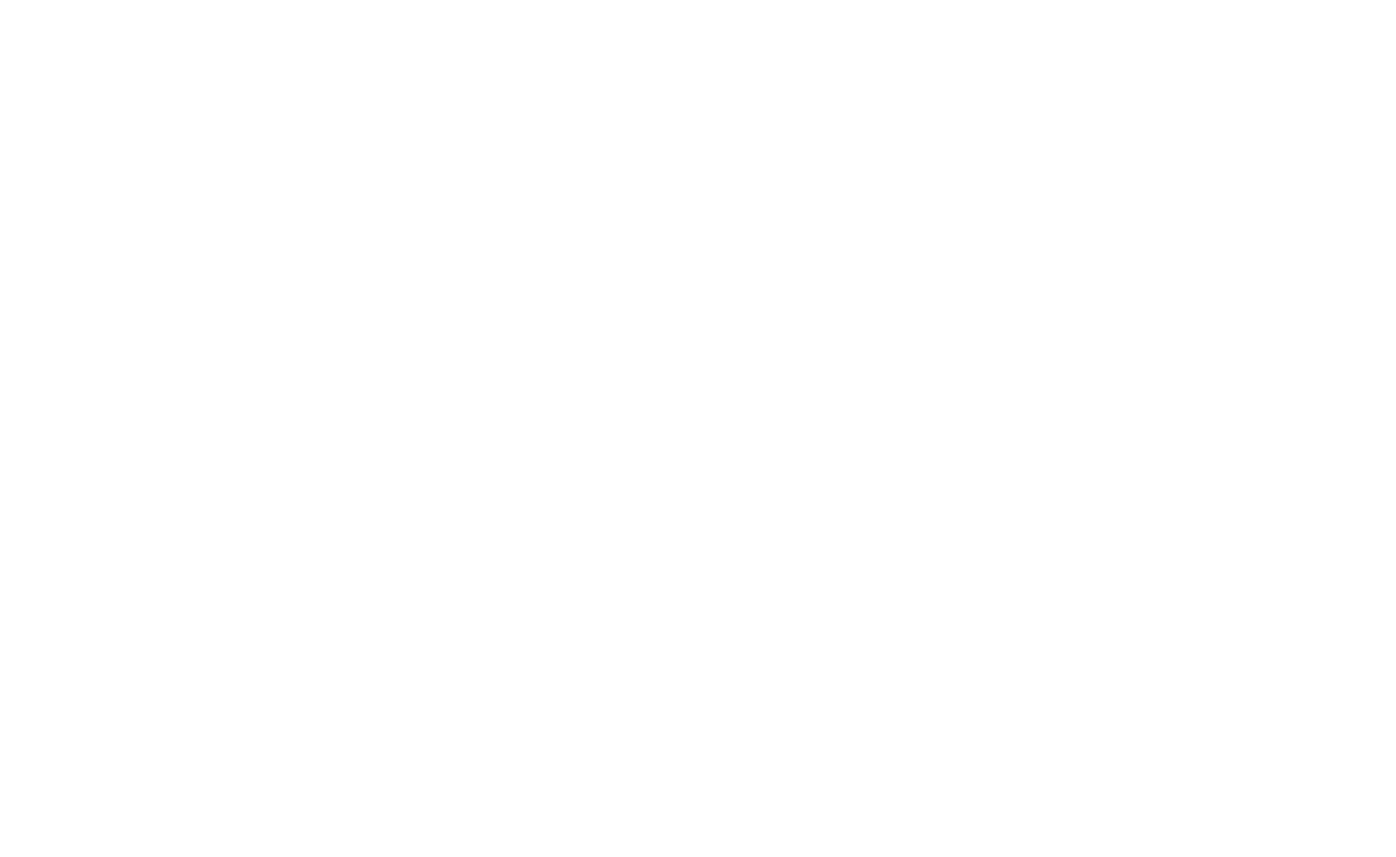
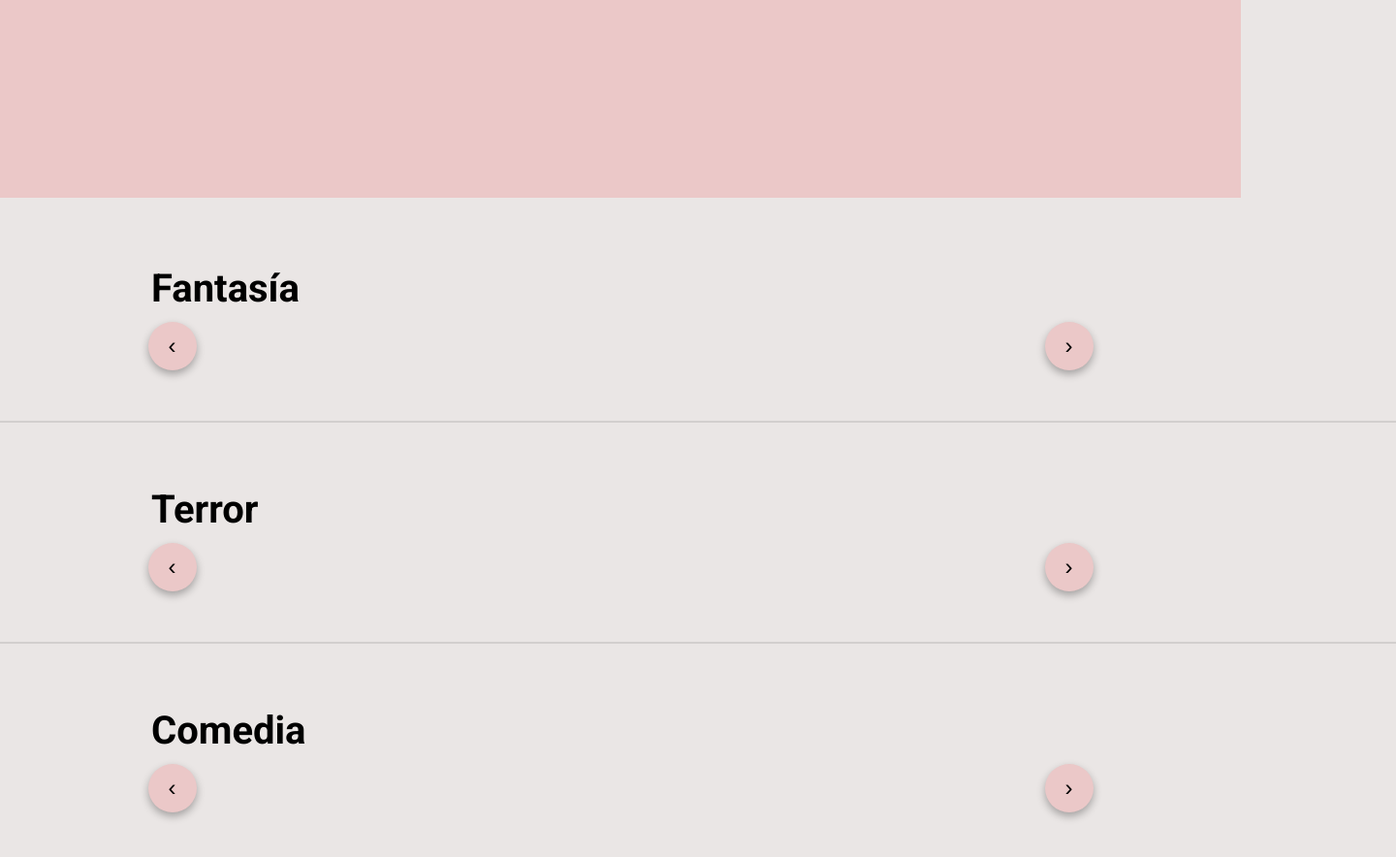
Before and after one commit to ivangago2000/front-act06-cartelera, a plain HTML site: page index.html in a window 1280 px wide. Shown: the whole page at 97% size, 1440 px wide, since content can reach past the window. Before the commit the page ends 800 px from the top, so only its background shows below. Drawn offline with Linux system fonts and the light colour scheme; no server answers.

Commit message:
fusion trending + genero

```diff
--- a/index.html
+++ b/index.html
@@ -4,24 +4,82 @@
     <meta charset="UTF-8">
     <meta name="viewport" content="width=device-width, initial-scale=1.0">
     <title>NetCoders</title>
+    <link rel="stylesheet" href="https://fonts.googleapis.com/css2?family=Roboto:wght@700&display=swap">
+    <link rel="stylesheet" href="https://cdnjs.cloudflare.com/ajax/libs/font-awesome/6.0.0-beta3/css/all.min.css">
+    <link rel="stylesheet" href="../css/btn-princ.css">
+    <link rel="stylesheet" href="../css/section-trending.css">
+    <link rel="stylesheet" href="../css/cardGenero.css">
+    <link rel="stylesheet" href="../css/card-trending.css">
+    <script src="../js/cardGenero.js"></script>
+    <script src="../js/section-trending.js"></script>
+    <script src="../js/card-trending.js"></script>
 
-    <link rel="stylesheet" href="style.css">
 </head>
 <body>
-
-
     <header>
-
+        <!-- Contenido del header -->
     </header>
 
+    <main>
+        <!-- Sección Trending -->
+        <section class="section-trending">
+            <section class="section-trending-title">
+                <h2 class="titulo-section-trending">Trending</h2>
+                <section class="section-cards-trending">
+                    <!-- Aquí se agregarán dinámicamente las tarjetas de películas trending -->
+                </section>
+            </section>
+        </section>
 
-    <main>
+        <!-- Sección Card Género -->
+        <section class="categoria fantasia">
+            <h2>Fantasía</h2>
+            <div class="carousel-wrapper">
+                <button class="carousel-arrow left" data-container="fantasia-container">‹</button>
+                <div class="peliculas-contenedor" id="fantasia-container">
+                    <!-- Aquí se cargarán las películas de fantasía dinámicamente -->
+                </div>
+                <button class="carousel-arrow right" data-container="fantasia-container">›</button>
+            </div>
+            <div class="linea-divisoria">
+                <svg width="1440" height="2" viewBox="0 0 1440 2" fill="none" xmlns="http://www.w3.org/2000/svg">
+                    <path d="M0 2H1440" stroke="black" stroke-opacity="0.1" stroke-width="4"/>
+                </svg>
+            </div>
+        </section>
 
+        <section class="categoria terror">
+            <h2>Terror</h2>
+            <div class="carousel-wrapper">
+                <button class="carousel-arrow left" data-container="terror-container">‹</button>
+                <div class="peliculas-contenedor" id="terror-container">
+                    <!-- Aquí se cargarán las películas de terror dinámicamente -->
+                </div>
+                <button class="carousel-arrow right" data-container="terror-container">›</button>
+            </div>
+            <div class="linea-divisoria">
+                <svg width="1440" height="2" viewBox="0 0 1440 2" fill="none" xmlns="http://www.w3.org/2000/svg">
+                    <path d="M0 2H1440" stroke="black" stroke-opacity="0.1" stroke-width="4"/>
+                </svg>
+            </div>
+        </section>
+
+        <section class="categoria comedia">
+            <h2>Comedia</h2>
+            <div class="carousel-wrapper">
+                <button class="carousel-arrow left" data-container="comedia-container">‹</button>
+                <div class="peliculas-contenedor" id="comedia-container">
+                    <!-- Aquí se cargarán las películas de comedia dinámicamente -->
+                </div>
+                <button class="carousel-arrow right" data-container="comedia-container">›</button>
+            </div>
+        </section>
     </main>
 
     <footer>
+        <!-- Contenido del footer -->
+    </footer>
 
-    </footer>
 
 </body>
 </html>
```
